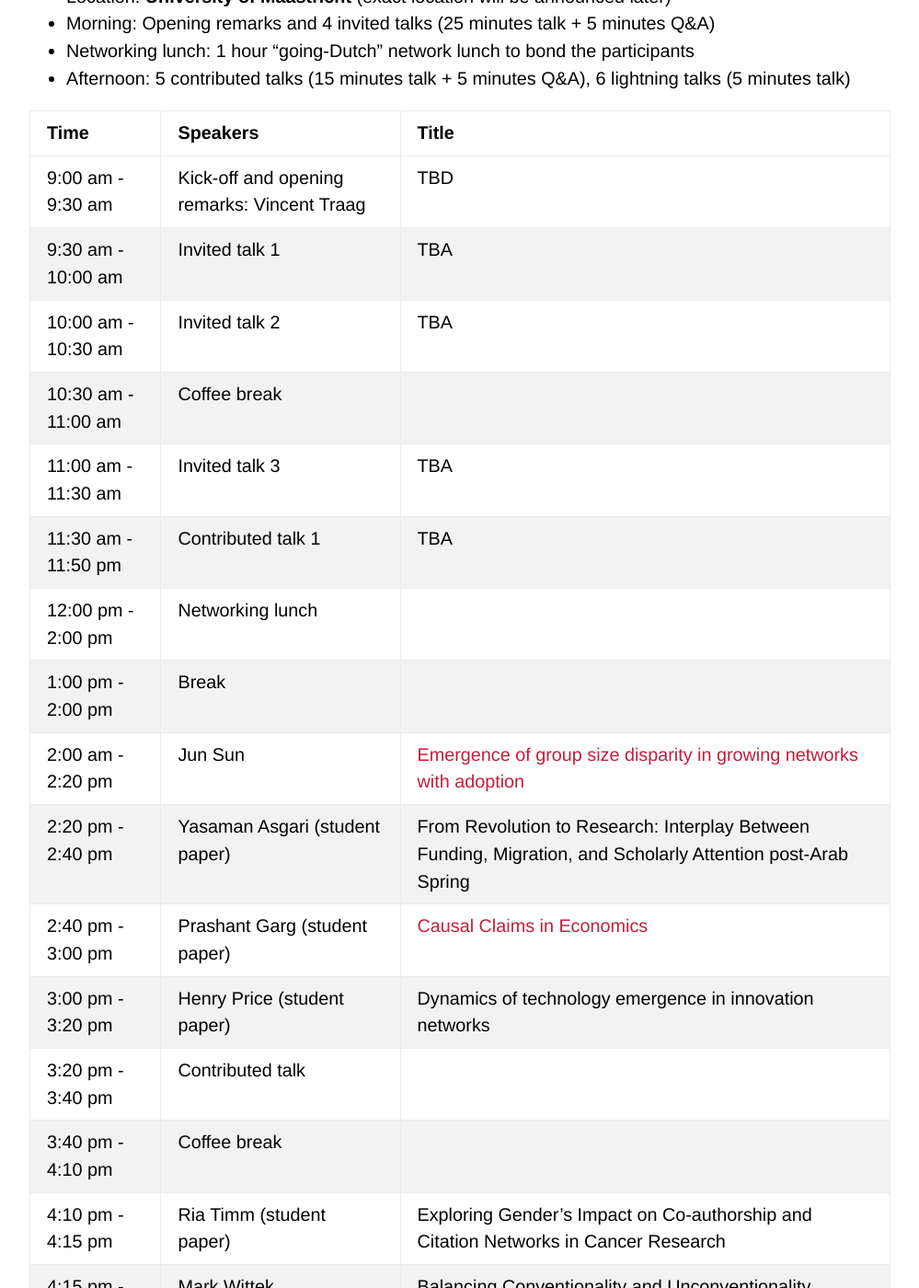
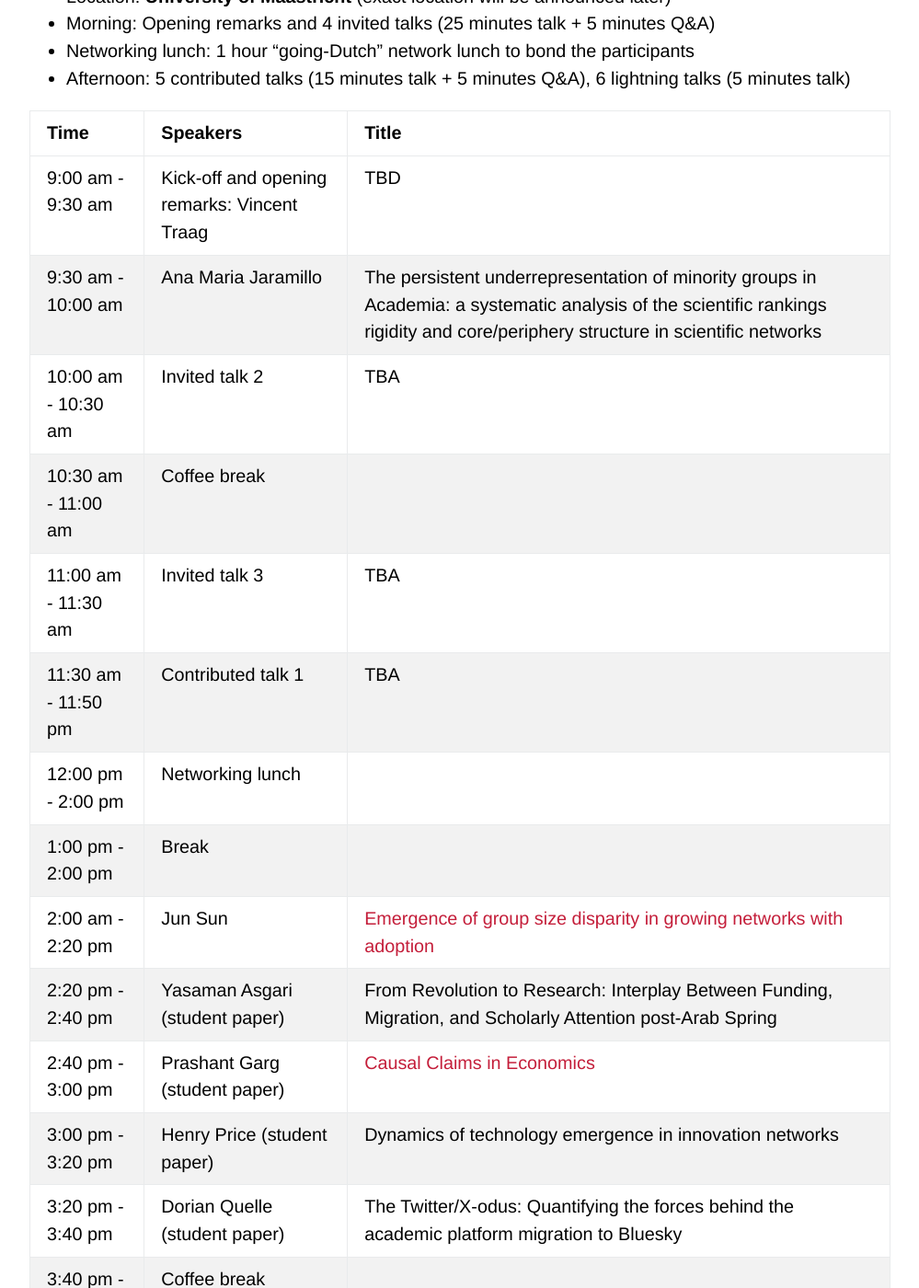
Before and after one commit to netscisci/netscisci.github.io, a Jekyll site: the page built from schedule.md, in a window 1280 px wide and 1400 px high, scrolled down 546 px. Shown: the whole window at 92% size, without its empty margins (140-1139 px from the left). Built offline with Jekyll 4.4.1, drawn with Linux system fonts in a browser that asks for light colours; some web fonts are replaced; our own code applies the rules of GitHub Pages for plain Markdown files.

Commit message:
Update schedule.md

```diff
--- a/schedule.md
+++ b/schedule.md
@@ -11,7 +11,7 @@ layout: default
 | Time      | Speakers | Title |
 |:----------- |:----------- |:----------- |
 | 9:00 am - 9:30 am | Kick-off and opening remarks: Vincent Traag |TBD|
-| 9:30 am - 10:00 am   | Invited talk 1 |TBA|
+| 9:30 am - 10:00 am   | Ana Maria Jaramillo |The persistent underrepresentation of minority groups in Academia: a systematic analysis of the scientific rankings rigidity and core/periphery structure in scientific networks|
 | 10:00 am - 10:30 am  | Invited talk 2 |TBA|
 | 10:30 am - 11:00 am  | Coffee break ||
 | 11:00 am - 11:30 am  | Invited talk 3 |TBA|
@@ -22,9 +22,9 @@ layout: default
 | 2:20 pm - 2:40 pm   | Yasaman Asgari (student paper) |From Revolution to Research: Interplay Between Funding, Migration, and Scholarly Attention post-Arab Spring|
 | 2:40 pm - 3:00 pm   | Prashant Garg (student paper) |[Causal Claims in Economics](https://arxiv.org/abs/2501.06873)|
 | 3:00 pm - 3:20 pm   | Henry Price (student paper) |Dynamics of technology emergence in innovation networks|
-| 3:20 pm - 3:40 pm   | Contributed talk ||
+| 3:20 pm - 3:40 pm   | Dorian Quelle (student paper) |The Twitter/X-odus: Quantifying the forces behind the academic platform migration to Bluesky|
 | 3:40 pm - 4:10 pm   | Coffee break ||
-| 4:10 pm - 4:15 pm   | Ria Timm (student paper) |Exploring Gender’s Impact on Co-authorship and Citation Networks in Cancer Research|
+| 4:10 pm - 4:15 pm   | Ria Timm (student paper) |[Exploring Gender’s Impact on Co-authorship and Citation Networks in Cancer Research](https://github.com/netscisci/netscisci.github.io/blob/main/assets/papers/NetSciSci2025_paper_8.pdf)|
 | 4:15 pm - 4:20 pm   | Mark Wittek |Balancing Conventionality and Unconventionality Elevates Scientific Impact in Biomedical Research|
 | 4:20 pm - 4:25 pm   | Katy Börner |Science Macroscopes: Interactive Data Visualizations for Exploring Multiscale Networks in a Global Society|
 | 4:40 pm - 5:00 pm   | Concluding remarks ||
```
